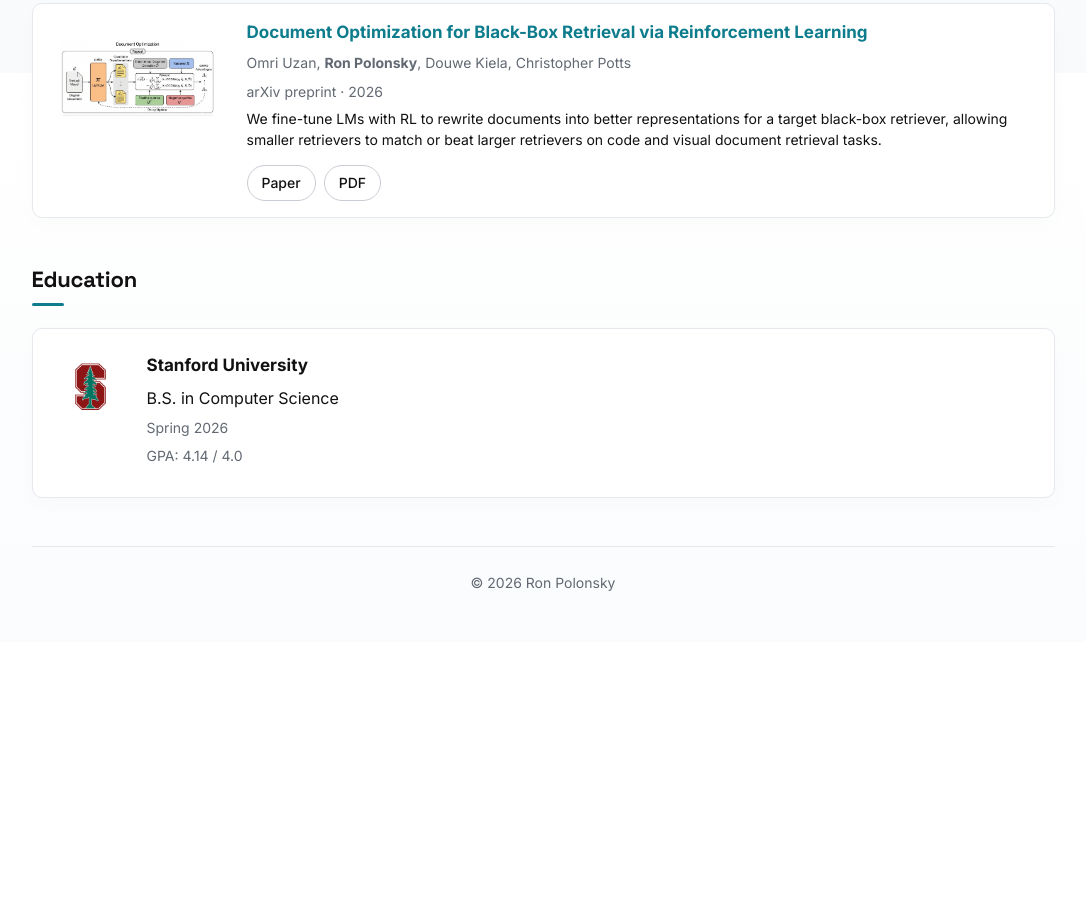
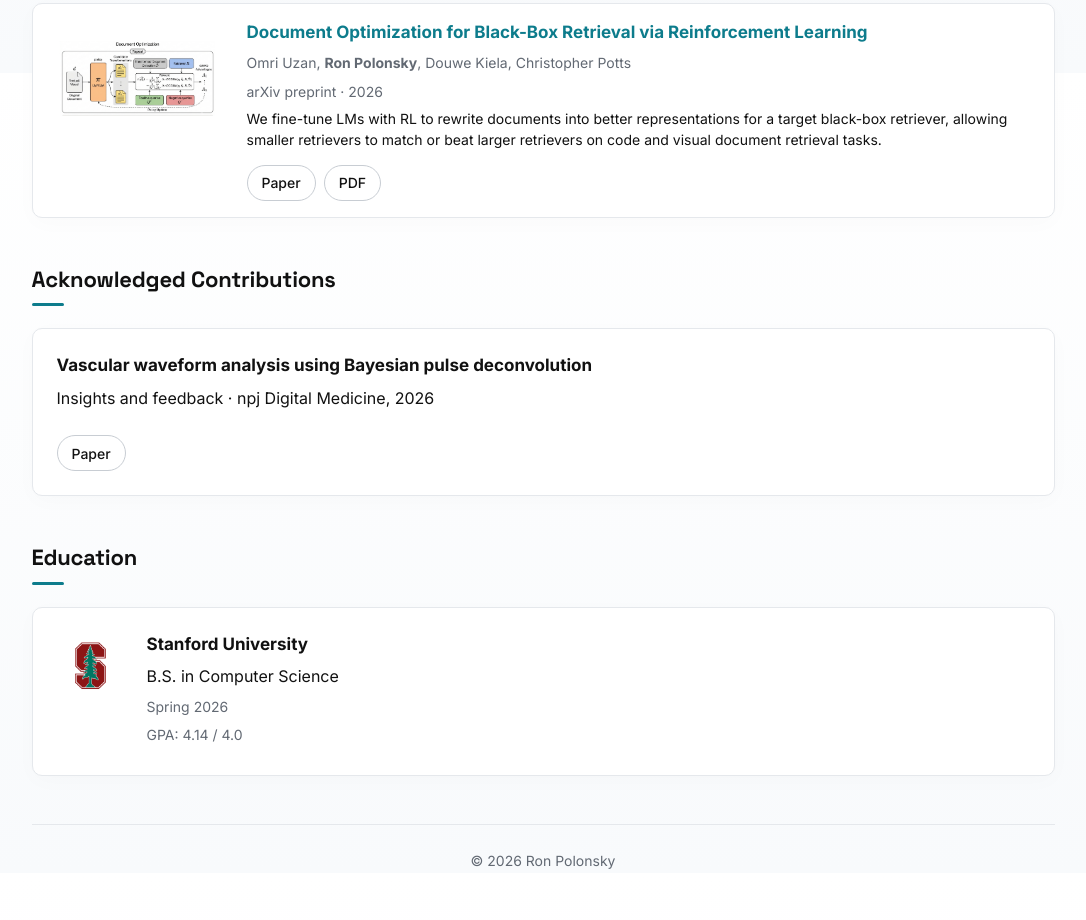
Before and after one commit to ronpolonsky/ronpolonsky.github.io, a plain HTML site: page index.html in a window 1280 px wide. Shown: the part 727-1647 px from the top of the page, without its empty margins (97-1183 px from the left). Before the commit the page ends 1369 px from the top, so only its background shows below. Drawn offline with Linux system fonts and the light colour scheme.

Commit message:
Add acknowledged contribution

```diff
--- a/content.js
+++ b/content.js
@@ -3,6 +3,13 @@ window.siteContent = {
   bio: [
     'I am an M.S. student in Computer Science at Stanford University, where I am advised by Chelsea Finn. My research focuses on reinforcement learning. Previously, I earned a B.S. in Computer Science from Stanford University.',
     'I am also a 2024 European Champion, a two-time Olympic swimmer (Paris and Tokyo), and a five-time Stanford school record holder.',
+  ],
+  acknowledged: [
+    {
+      title: 'Vascular waveform analysis using Bayesian pulse deconvolution',
+      subtitle: 'Insights and feedback · npj Digital Medicine, 2026',
+      links: [{ label: 'Paper', url: 'https://www.nature.com/articles/s41746-026-03213-0' }],
+    },
   ],
   portrait: '', // e.g. assets/portrait.jpg
   links: [{ label: 'SwimCloud', url: 'https://www.swimcloud.com/swimmer/1163268/times/' }],
--- a/index.html
+++ b/index.html
@@ -10,8 +10,8 @@
   <link href="https://fonts.googleapis.com/css2?family=Inter:wght@400;500;600;700&family=Space+Grotesk:wght@500;600;700&display=swap" rel="stylesheet">
   <script>try { if(localStorage.getItem('theme') === 'dark') document.documentElement.dataset.theme = 'dark'; } catch {}</script>
   <link rel="stylesheet" href="style.css">
-  <script src="content.js?v=swimcloud-times" defer></script>
-  <script src="script.js?v=swimcloud-times" defer></script>
+  <script src="content.js?v=acknowledged" defer></script>
+  <script src="script.js?v=acknowledged" defer></script>
 </head>
 <body>
   <a class="skip-link" href="#main">Skip to content</a>
@@ -39,6 +39,10 @@
       <div id="papers" class="papers"><p class="empty">Research and publications will be added here.</p></div>
       <p id="filter-status" class="sr-only" role="status"></p>
     </section>
+    <section id="acknowledged" class="section" aria-labelledby="acknowledged-title">
+      <h2 id="acknowledged-title">Acknowledged Contributions</h2>
+      <div id="acknowledged-list" class="entries"></div>
+    </section>
     <section id="education" class="section" aria-labelledby="education-title">
       <h2 id="education-title">Education</h2>
       <div id="education-list" class="entries"><p class="empty">Education details coming soon.</p></div>
--- a/script.js
+++ b/script.js
@@ -103,7 +103,7 @@
       filters.append(button);
     }
   }
-  for (const key of ['education', 'experience', 'service', 'teaching']) {
+  for (const key of ['acknowledged', 'education', 'experience', 'service', 'teaching']) {
     const entries = data[key] || [];
     if (!entries.length) continue;
     const target = document.getElementById(`${key}-list`);
@@ -119,6 +119,11 @@
       if (entry.date) body.append(el('p', 'meta', entry.date));
       if (entry.gpa) body.append(el('p', 'meta', entry.gpa));
       if (entry.description) body.append(el('p', '', entry.description));
+      if (entry.links?.length) {
+        const links = el('div', 'pills');
+        addLinks(links, entry.links);
+        if (links.children.length) body.append(links);
+      }
       article.append(body);
       target.append(article);
     }
```
